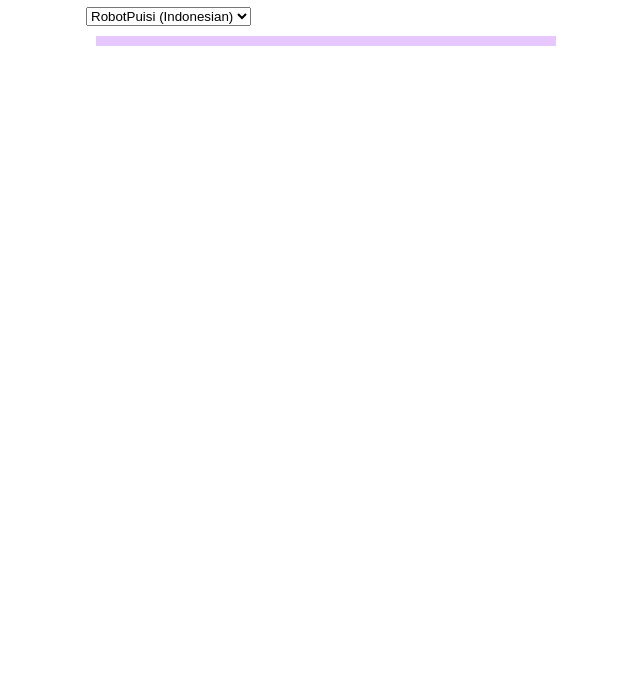
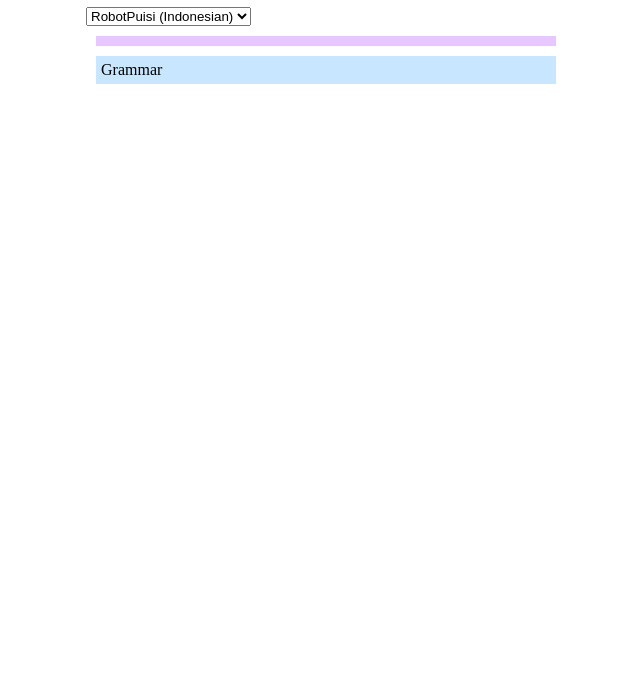
Before and after one commit to robotpuisi/robotpuisi.github.io, a plain HTML site: page index.html in a window 1280 px wide. Shown: the part 121-800 px from the top of the page, without its empty margins (114-754 px from the left). Drawn offline with Linux system fonts and the light colour scheme.

Commit message:
Update index.html

```diff
--- a/index.html
+++ b/index.html
@@ -23,6 +23,10 @@
 				<div id="output">
 					Output
 				</div>
+
+				<div id="grammar">
+					Grammar
+				</div>
 			</div>
 		</div>
 		<script src="js/vendor/jquery-1.11.2.min.js"></script>
```
